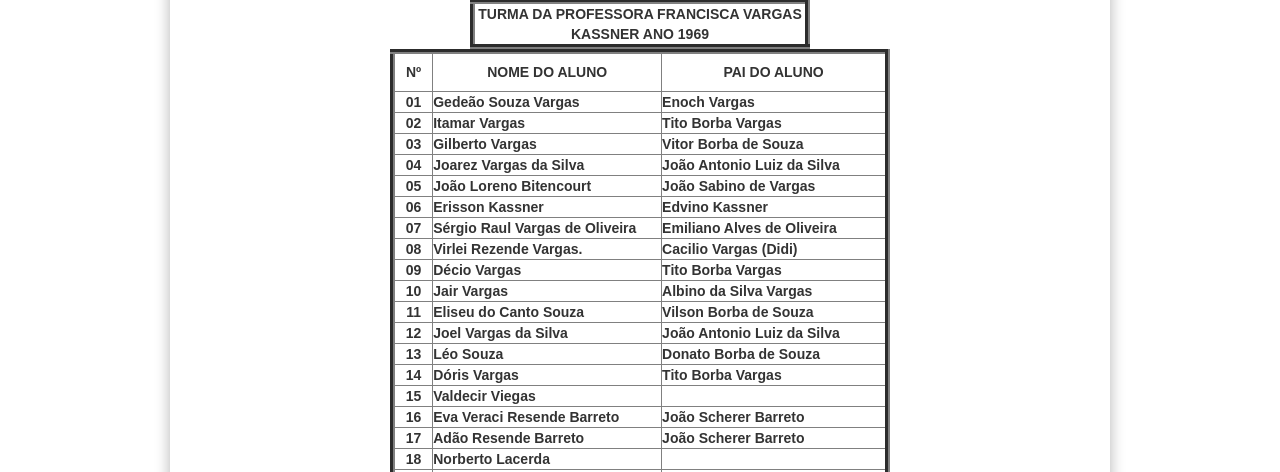
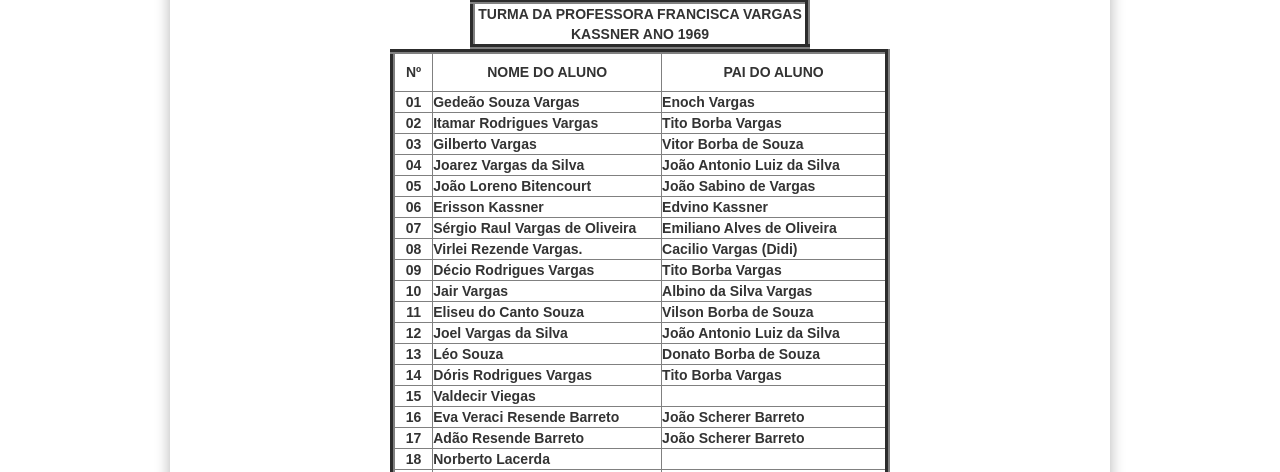
Before and after one commit to claudiovargas1955/claudiovargas1955.github.io, a Jekyll site: the page built from _pages/ensino-da-iasd-bosque.html, in a window 1280 px wide. Shown: the part 1459-1931 px from the top of the page. Built offline with Jekyll 4.4.1, drawn with Linux system fonts in a browser that asks for light colours; some web fonts are replaced.

Commit message:
Update ensino-da-iasd-bosque.html

```diff
--- a/_pages/ensino-da-iasd-bosque.html
+++ b/_pages/ensino-da-iasd-bosque.html
@@ -267,7 +267,7 @@ tr:hover{
 
         <tr>
            <td align="center" width="50px"><b>02</b></td>
-           <td align="left" width="300px"><b>Itamar Vargas</b></td>
+           <td align="left" width="300px"><b>Itamar Rodrigues Vargas</b></td>
            <td align="left" width="300px"><b>Tito Borba Vargas</b></td>
         </tr>
 
@@ -311,7 +311,7 @@ tr:hover{
 
         <tr>
            <td align="center" width="50px"><b>09</td>
-           <td align="left" width="300px"><b>Décio Vargas</b></td>
+           <td align="left" width="300px"><b>Décio Rodrigues Vargas</b></td>
            <td align="left" width="300px"><b>Tito Borba Vargas</b></td>
         </tr>
 
@@ -342,7 +342,7 @@ tr:hover{
 
         <tr>
            <td align="center" width="50px"><b>14</b></td>
-           <td align="left" width="300px"><b>Dóris Vargas</b></td>
+           <td align="left" width="300px"><b>Dóris Rodrigues Vargas</b></td>
            <td align="left" width="300px"><b>Tito Borba Vargas</b></td>
         </tr>
 
```
